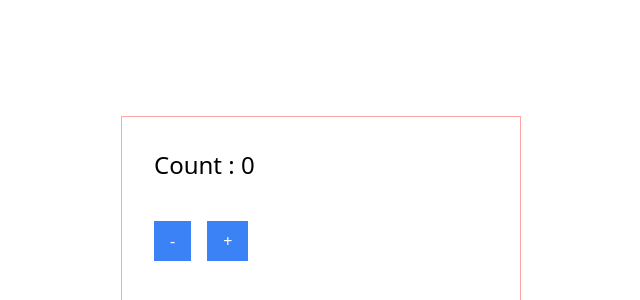
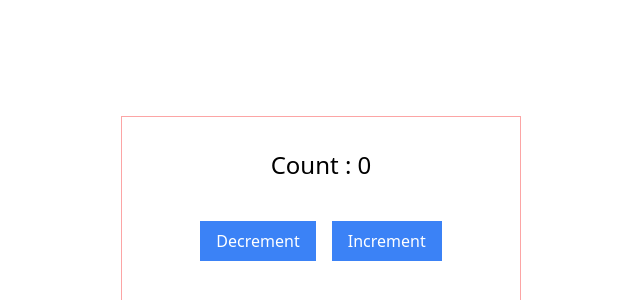
Before and after one commit to khanshorif331/long-form-useReducer, a React (Create React App) app: page / in a window 1280 px wide. Shown: the part 134-434 px from the top of the page, without its empty margins (319-959 px from the left). Built offline with nearby package versions, Linux system fonts and the light colour scheme.

Commit message:
counter app done

```diff
--- a/src/pages/Counter.js
+++ b/src/pages/Counter.js
@@ -5,28 +5,32 @@ const Counter = () => {
 	const initialState = 0
 	const reducer = (state, action) => {
 		if (action.type === 'INCREMENT') {
-			return state + 1
+			return state + action.payload.count
 		} else if (action.type === 'DECREMENT') {
-			return state - 1
+			return state - action.payload.count
 		}
 	}
 	const [state, dispatch] = useReducer(reducer, initialState)
 	return (
 		<div className="w-full h-screen flex justify-center items-center">
-			<div className="h-[300px] w-[400px] border border-red-300 p-8 d-flex items-center justify-center">
-				<p className="text-2xl">Count : {state}</p>
-				<div className="mt-10">
+			<div className="h-[300px] w-[400px] border border-red-300 p-8">
+				<p className="text-2xl text-center">Count : {state}</p>
+				<div className="mt-10 text-center">
 					<button
 						className="px-4 py-2 bg-blue-500 text-white mr-4"
-						onClick={() => dispatch({ type: 'DECREMENT' })}
+						onClick={() =>
+							dispatch({ type: 'DECREMENT', payload: { count: 5 } })
+						}
 					>
-						-
+						Decrement
 					</button>
 					<button
 						className="px-4 py-2 bg-blue-500 text-white "
-						onClick={() => dispatch({ type: 'INCREMENT' })}
+						onClick={() =>
+							dispatch({ type: 'INCREMENT', payload: { count: 5 } })
+						}
 					>
-						+
+						Increment
 					</button>
 				</div>
 			</div>
```
